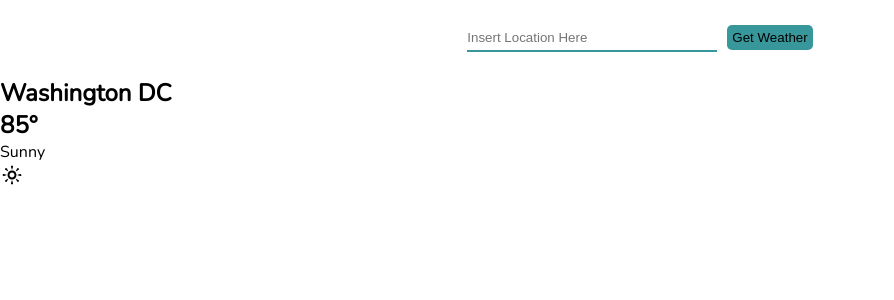
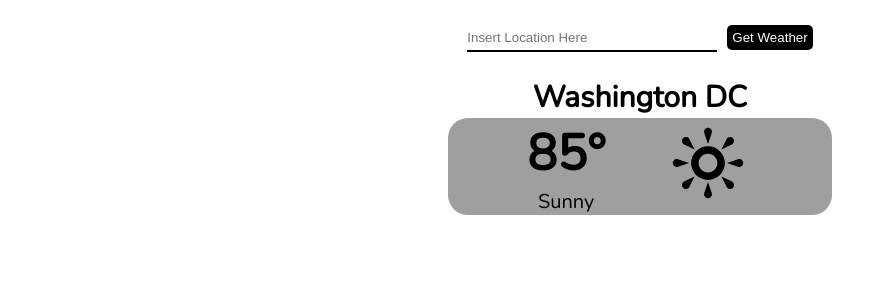
Before and after one commit to jnr0790/weather-app, a React (Create React App) app: page / in a window 1280 px wide. Shown: the top 300 px of the page, without its empty margins (0-894 px from the left). Built offline with nearby package versions, Linux system fonts and the light colour scheme.

Commit message:
Adds basic styling to weather

```diff
--- a/src/components/Weather.js
+++ b/src/components/Weather.js
@@ -3,12 +3,14 @@
 
 const Weather = () => {
   return (
-    <div className="weather-display">
+    <div className="whole-display">
       <h2 className="location">Washington DC</h2>
-      <div className="temp-display">
-        <h2 className="temp">85&deg;</h2>
-        <p className="condition">Sunny</p>
-        <h2 className="icon"> <TiWeatherSunny /></h2>
+      <div className="weather-display">
+        <div className="temp-display">
+          <h2 className="temp">85&deg;</h2>
+          <p className="condition">Sunny</p>
+        </div>
+        <TiWeatherSunny className="icon" />
       </div>
     </div>
   )
--- a/src/index.css
+++ b/src/index.css
@@ -7,10 +7,12 @@
 
 body {
   font-family: Nunito, sans-serif;
+  text-align: center;
 }
 
+/* INPUT */
+
 .input {
-  text-align: center;
   margin: 20px;
   border: none;
 }
@@ -23,10 +25,44 @@
 .search-box {
   background-color: transparent;
   width: 250px;
-  border-bottom: rgb(55, 151, 155) solid 2px;
+  border-bottom: #000 solid 2px;
 }
 .btn {
-  background-color: rgb(55, 151, 155);
+  background-color: #000;
+  color: #fff;
   padding: 5px;
   border-radius: 5px;
 }
+
+/* WEATHER */
+
+.location {
+  font-size: 30px;
+}
+
+.weather-display {
+  border-radius: 20px;
+  background-color: #00000060;
+  width: 30%;
+  margin: 0 auto;
+}
+
+.temp-display, .icon {
+  display: inline-block;
+}
+
+.temp-display {
+  margin-right: 15%;
+}
+
+.temp {
+  font-size: 50px;
+}
+
+.condition {
+  font-size: 20px;
+}
+
+.icon {
+  font-size: 90px;
+}
```
